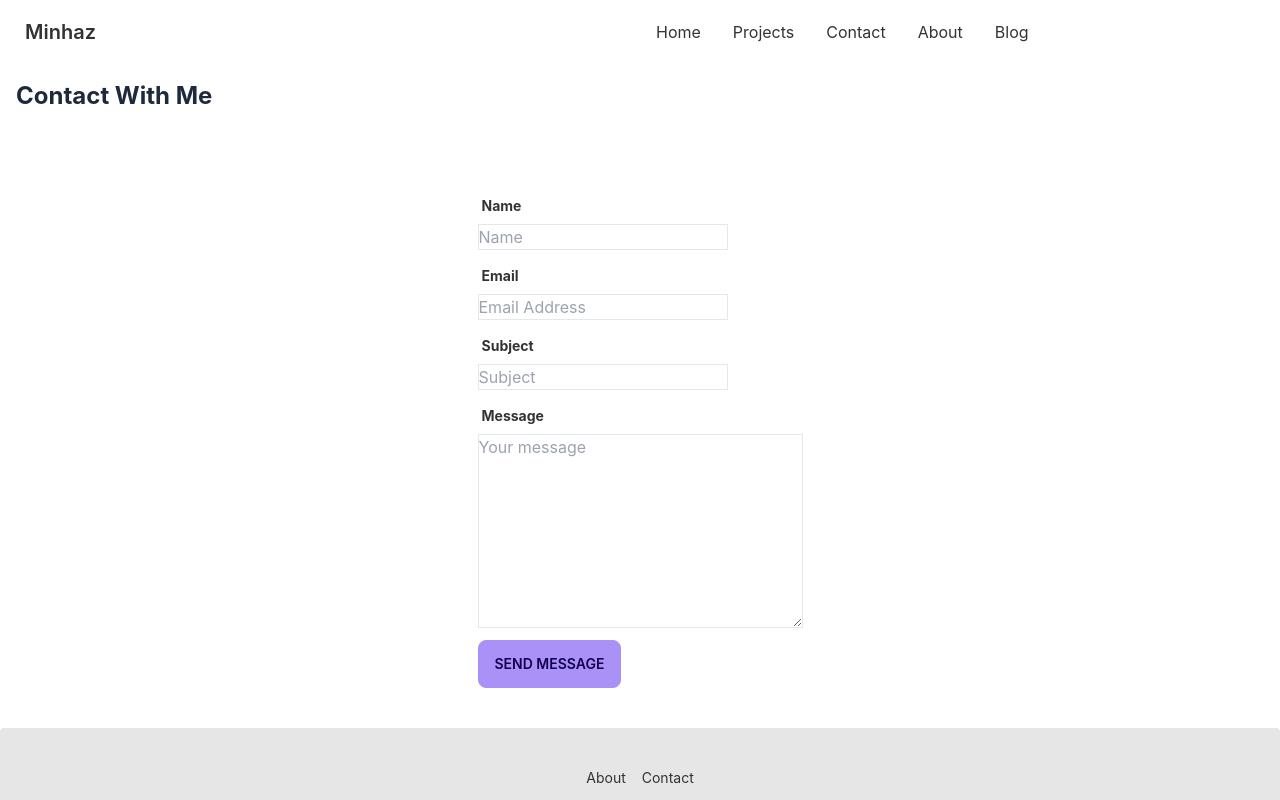
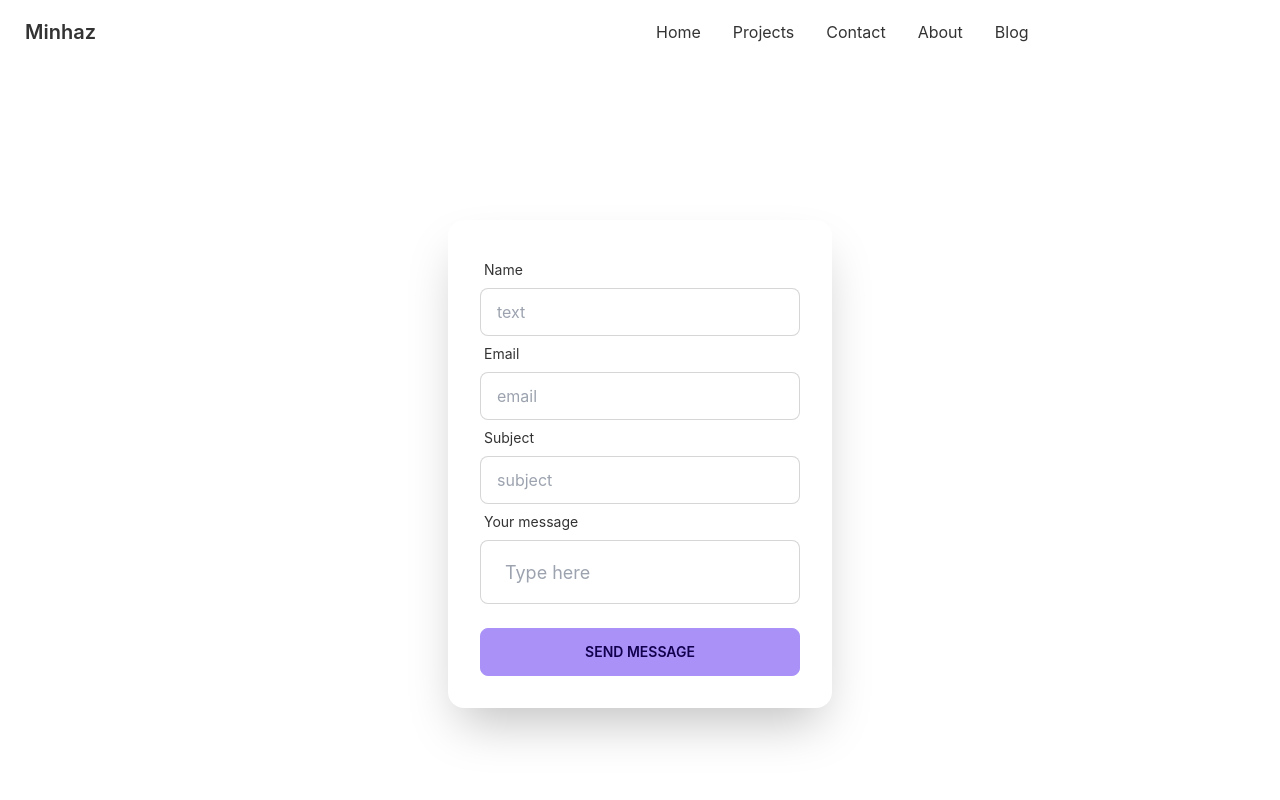
Before and after one commit to asifminhaz/portfolio, a React (Create React App) app: page /Contact in a window 1280 px wide. Shown: the top 800 px of the page. Built offline with nearby package versions, Linux system fonts and the light colour scheme.

Commit message:
add form

```diff
--- a/src/Components/Contact.js
+++ b/src/Components/Contact.js
@@ -15,45 +15,89 @@ const Contact = () => {
 
 
           return (
-            <div>
-               <h1 className='font-bold text-2xl p-4 text-slate-800'>Contact With Me</h1>
-            <div className="container m-10 mx-auto justify-center align-middle justify-items-center">
+
+            <div class="hero min-h-screen ">
+            <div class="hero-content flex-col lg:flex-row-reverse">
+              {/* <div class="text-center lg:text-left">
+                <h1 class="text-5xl font-bold">Contact now!</h1>
+                <p class="py-6">Send me an Email.</p>
+              </div> */}
+              <div class="card flex-shrink-0 w-full max-w-sm shadow-2xl bg-base-100">
+                <div class="card-body">
                 <form onSubmit={sendEmail}>
- <div className="row pt-5 mx-auto justify-center">
-     <div className="col-8 form-group mx-auto">
+                  <div class="form-control">
                     <label class="label">
-<span class="label-text font-bold">Name</span>
+                      <span class="label-text">Name</span>
                     </label>
-         <input  type="text" className="form-control border" placeholder="Name" name="name"/>
+                    <input type="text" placeholder="text" class="input input-bordered" name='name' />
                   </div>
-     <div className="col-8 form-group pt-2 mx-auto">
+                  <div class="form-control">
                     <label class="label">
-<span class="label-text font-bold">Email</span>
+                      <span class="label-text">Email</span>
                     </label>
-         <input type="email" className="form-control border" placeholder="Email Address" name="email"/>
+                    <input type="text" placeholder="email" class="input input-bordered" name='email' />
                   </div>
-     <div className="col-8 form-group pt-2 mx-auto">
+                  <div class="form-control">
                     <label class="label">
-<span class="label-text font-bold">Subject</span>
+                      <span class="label-text">Subject</span>
                     </label>
-         <input type="text" className="form-control border" placeholder="Subject" name="subject"/>
+                    <input type="text" placeholder="subject" class="input input-bordered" name='subject' />
                   </div>
-     <div className="col-8 form-group pt-2 mx-auto">
+                  <div class="form-control">
                     <label class="label">
-<span class="label-text font-bold">Message</span>
+                      <span class="label-text">Your message</span>
                     </label>
-         <textarea className="form-control border" id="" cols="30" rows="8" placeholder="Your message" name="message"></textarea>
+                    <input type="text" placeholder="Type here" class="input input-bordered input-lg w-full max-w-xs" name='message' />
+
                   </div>
-     <div className="col-8 pt-3 mx-auto">
+                  <div class="form-control mt-6">
                   <input type="submit" className="btn btn-primary" value="Send Message"></input>
-     </div>
                   </div>
                   </form>
                 </div>
+              </div>
+            </div>
+          </div>
+
+//             <div className='mx-auto justify-items-center justify-center'>
+//                <h1 className='font-bold text-2xl p-4 text-slate-800'>Contact With Me</h1>
+//             <div className="container m-10 mx-auto justify-center align-middle justify-items-center">
+// <form onSubmit={sendEmail}>
+//  <div className="row pt-5 mx-auto justify-center">
+//      <div className="col-8 form-group mx-auto">
+//      <label class="label">
+// <span class="label-text font-bold">Name</span>
+// </label>
+//          <input  type="text" className="form-control border" placeholder="Name" name="name"/>
+//      </div>
+//      <div className="col-8 form-group pt-2 mx-auto">
+//      <label class="label">
+// <span class="label-text font-bold">Email</span>
+// </label>
+//          <input type="email" className="form-control border" placeholder="Email Address" name="email"/>
+//      </div>
+//      <div className="col-8 form-group pt-2 mx-auto">
+//      <label class="label">
+// <span class="label-text font-bold">Subject</span>
+// </label>
+//          <input type="text" className="form-control border" placeholder="Subject" name="subject"/>
+//      </div>
+//      <div className="col-8 form-group pt-2 mx-auto">
+//      <label class="label">
+// <span class="label-text font-bold">Message</span>
+// </label>
+//          <textarea className="form-control border" id="" cols="30" rows="8" placeholder="Your message" name="message"></textarea>
+//      </div>
+//      <div className="col-8 pt-3 mx-auto">
+//          <input type="submit" className="btn btn-primary" value="Send Message"></input>
+//      </div>
+//  </div>
+// </form>
+// </div>
 
 
 
- </div>
+//  </div>
           );
 };
 
--- a/src/Components/Header.js
+++ b/src/Components/Header.js
@@ -15,7 +15,7 @@ const Header = () => {
       <h1 class="text-5xl font-bold text-white">Hello</h1>
       <h1 class="text-5xl font-bold text-white">I'm Minhazur</h1>
       <h1 class="text-5xl font-bold text-white">Rahman</h1>
-      <p class="py-6 text-white">I am a Junior web Developer. I am very expert for coding. I build things for the web. </p>
+      <p class="py-6 text-white">I am a Junior web Developer. </p>
       <a href='https://drive.google.com/file/d/1HU9thBM4HV6S5-hR6AYpjfyToKYUroS9/view?usp=sharing'><button class="btn btn-white text-white">Download Resume</button></a>
       <Link className='m-7' to='/contact'><button class="btn btn-white text-white">contact me</button></Link>
     </div>
--- a/src/Components/Home.js
+++ b/src/Components/Home.js
@@ -1,4 +1,5 @@
 import React from 'react';
+import Contact from './Contact';
 import Header from './Header';
 import Mailer from './Mailer';
 import MySkills from './MySkills';
@@ -10,6 +11,8 @@ const Home = () => {
                            <Header></Header>
                            <SingleProject></SingleProject>
                            {/* <MySkills></MySkills> */}
+                           <h1 className='text-center text-4xl font-bold m-12'>Contact Me</h1>
+                           <Contact></Contact>
                     </div>
           );
 };
```
Lines whose indentation alone changed are shown as unchanged.
